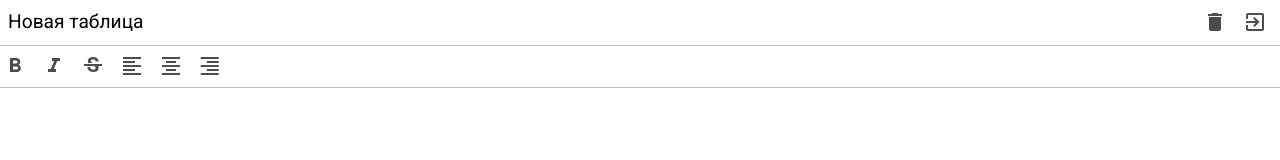
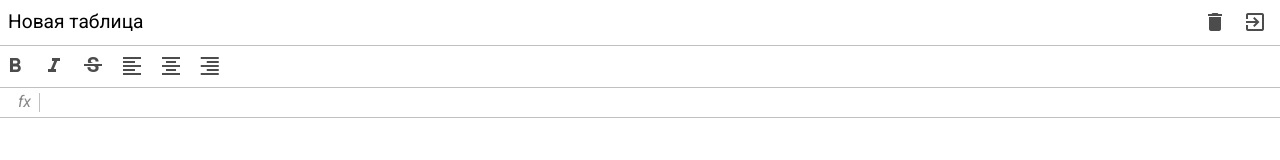
Before and after one commit to sylvan008/spreadsheet, a website built with webpack: page src/index.html in a window 1280 px wide. Built offline with nearby package versions, Linux system fonts and the light colour scheme.

Commit message:
formula layout

```diff
--- a/src/index.html
+++ b/src/index.html
@@ -35,7 +35,8 @@
         </div>
 
         <div class="spreadsheet__formula">
-
+          <div class="formula__label">fx</div>
+          <div class="formula__input" role="textbox" tabindex="0" contenteditable spellcheck="false"></div>
         </div>
       </div>
 
--- a/src/scss/formula.scss
+++ b/src/scss/formula.scss
@@ -1,3 +1,19 @@
 .spreadsheet__formula {
+  display: flex;
+  justify-content: center;
+  padding: 5px 10px;
+  border-bottom: 1px solid $border-hover;
 
+  & .formula__label {
+    flex-basis: 30px;
+    border-right: 1px solid $border-hover;
+    margin-right: 10px;
+    font-style: italic;
+    color: #888;
+    text-align: center;
+  }
+
+  & .formula__input {
+    flex: 1 1 auto;
+  }
 }
--- a/src/scss/index.scss
+++ b/src/scss/index.scss
@@ -15,3 +15,4 @@ body {
 
 @import "table";
 @import "toolbar";
+@import "formula";
```
